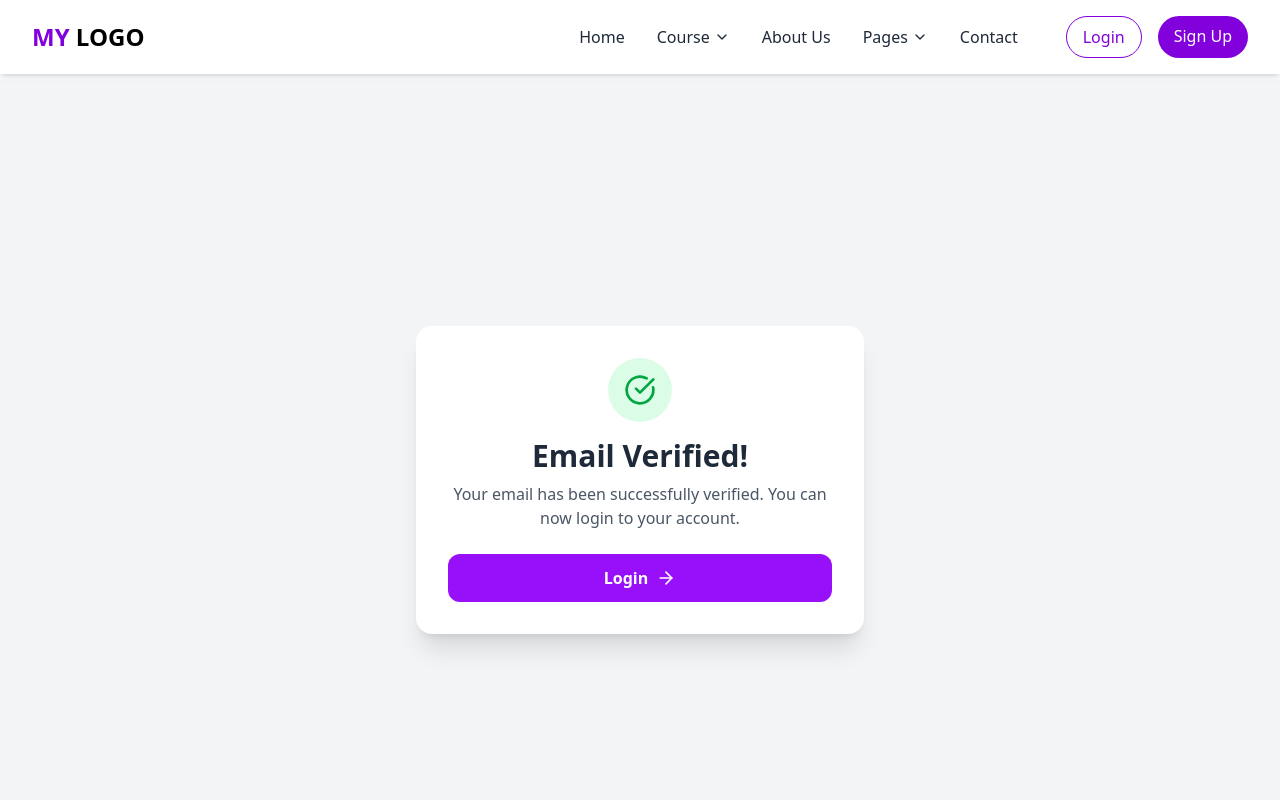
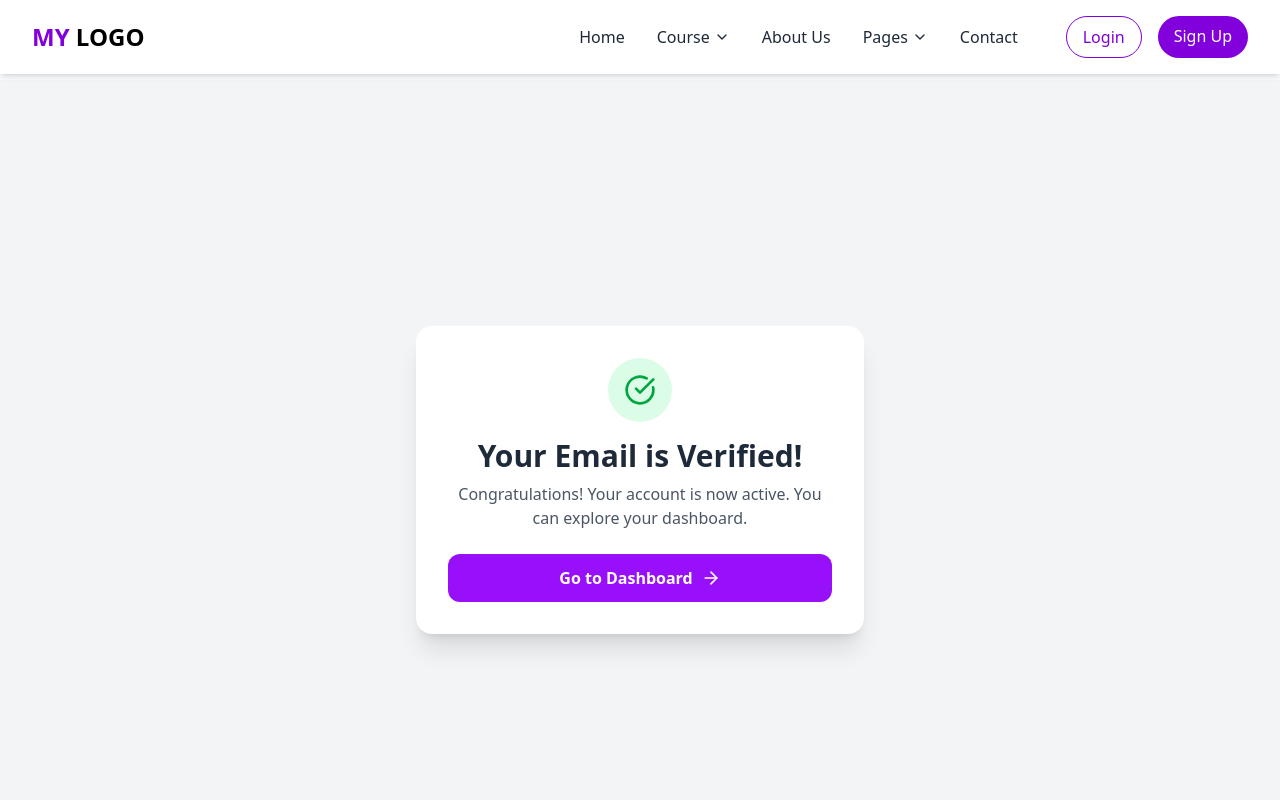
Before and after one commit to AliRaza192/eduvera, a React (Vite) app: page /email-verified in a window 1280 px wide. Shown: the top 800 px of the page. Built offline with nearby package versions, Linux system fonts and the light colour scheme.

Commit message:
sign up form error

```diff
--- a/src/components/auth/SignUpForm.jsx
+++ b/src/components/auth/SignUpForm.jsx
@@ -50,7 +50,7 @@ const SignUpForm = () => {
   try {
     await signUp(formData);
     toast.success("Account created. Please verify your email.");
-      const emailCopy = formData.email; // Email ko pehle save kar lo
+    navigate("/verify-email", { state: { email: formData.email } });
     setFormData({
       first_name: "",
       last_name: "",
@@ -59,15 +59,13 @@ const SignUpForm = () => {
       password: "",
       confirm_password: ""
     });
-      setTimeout(() => {
-        navigate("/verify-email", { state: { email: emailCopy } });
-      }, 1000);
   } catch (error) {
     toast.error(error.response?.data?.message || "Signup failed.");
   } finally {
     setLoading(false);
   }
 };
+
 
   return (
     <div className="bg-white rounded-2xl shadow-xl w-full max-w-md p-8">
--- a/src/pages/Auth/EmailVerified.jsx
+++ b/src/pages/Auth/EmailVerified.jsx
@@ -12,14 +12,14 @@ const EmailVerified = () => {
           <CheckCircle className="w-8 h-8 text-green-600" />
         </div>
 
-        <h2 className="text-3xl font-bold text-gray-800 mb-2">Email Verified!</h2>
-        <p className="text-gray-600 mb-6">Your email has been successfully verified. You can now login to your account.</p>
+        <h2 className="text-3xl font-bold text-gray-800 mb-2">Your Email is Verified!</h2>
+        <p className="text-gray-600 mb-6">Congratulations! Your account is now active. You can explore your dashboard.</p>
 
         <button
-          onClick={() => navigate("/login")}
+          onClick={() => navigate("/dashboard")}
           className="w-full bg-purple-600 hover:bg-purple-700 text-white font-semibold py-3 px-4 rounded-xl transition-colors flex items-center justify-center gap-2"
         >
-          Login
+          Go to Dashboard
           <ArrowRight className="w-5 h-5" />
         </button>
       </div>
```
Lines whose indentation alone changed are shown as unchanged.
